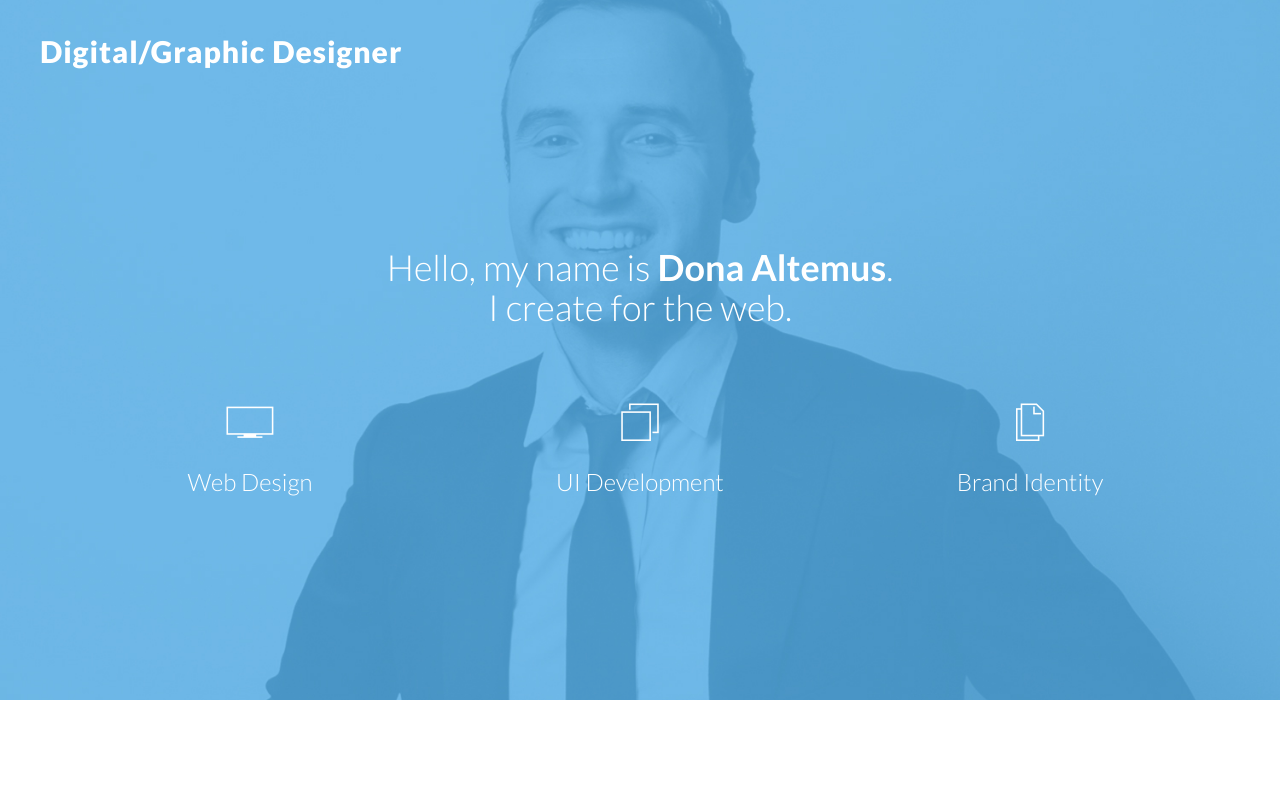
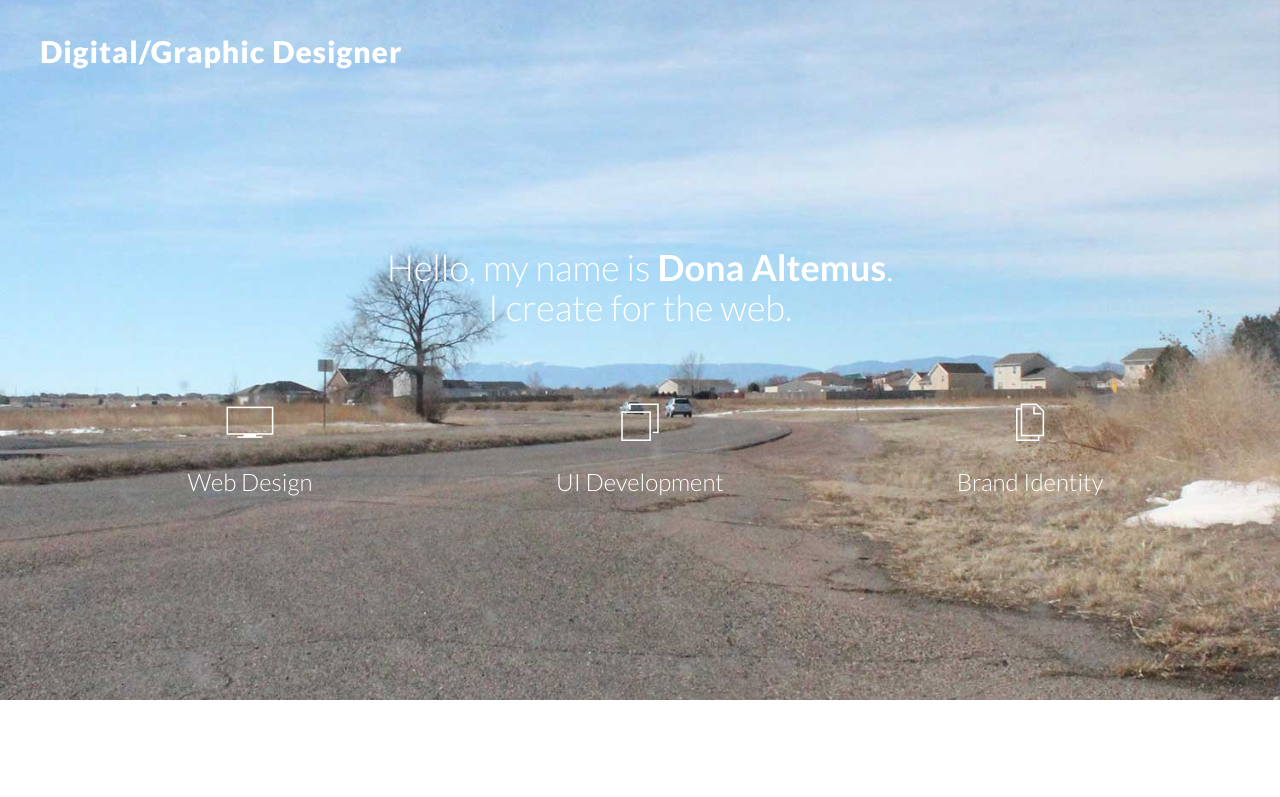
Before and after one commit to donaaltemus/playduh, a plain HTML site: page index.html in a window 1280 px wide. Shown: the top 797 px of the page. Drawn offline with Linux system fonts and the light colour scheme; files whose address does not match are found by name.

Commit message:
changed image

```diff
--- a/assets/css/style.css
+++ b/assets/css/style.css
@@ -201,7 +201,7 @@ input {
 
 /* HEADER SECTION */
 #h {
-	background: url(../img/header.jpg) no-repeat center top;
+	background: url(../img/header_2.jpg) no-repeat center top;
 	padding-top: 5px;
 	background-attachment: relative;
 	background-position: center center;
```
Also changed, not shown: assets/img/header_2.jpg (added).
